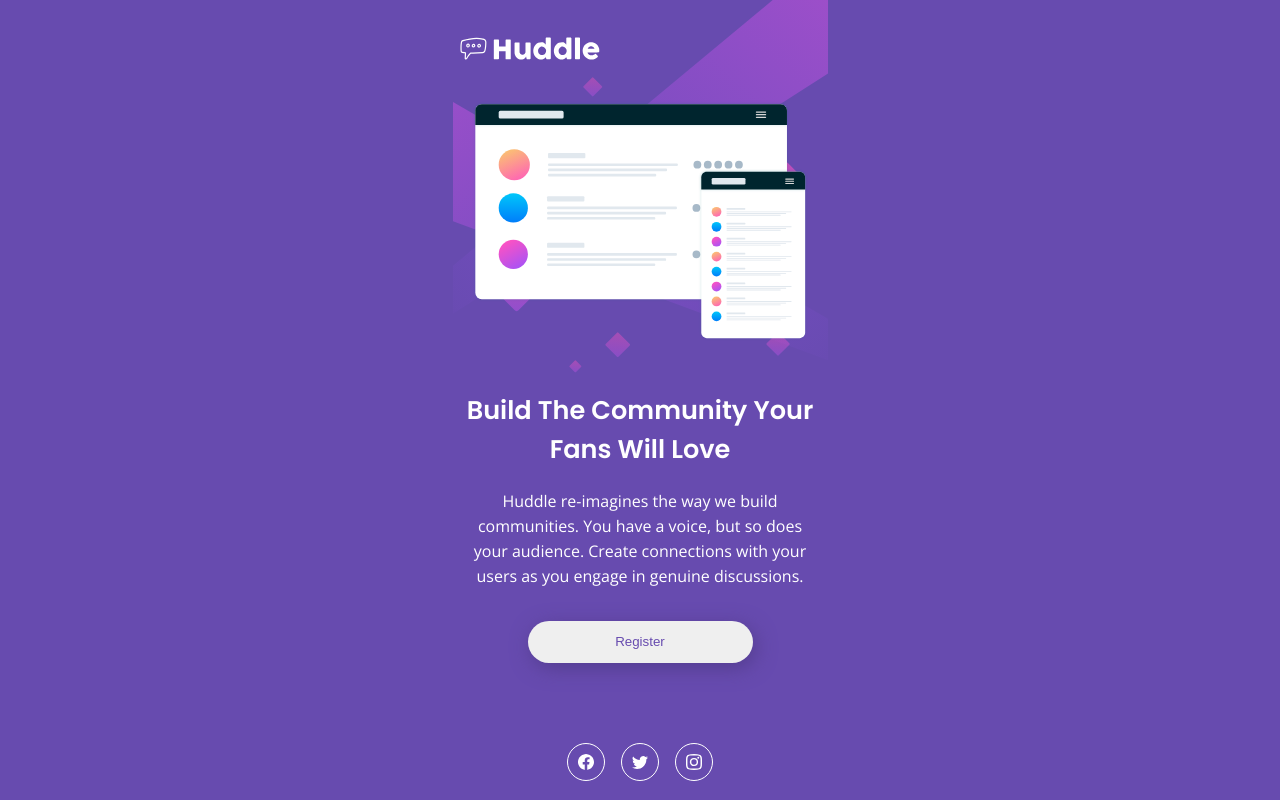
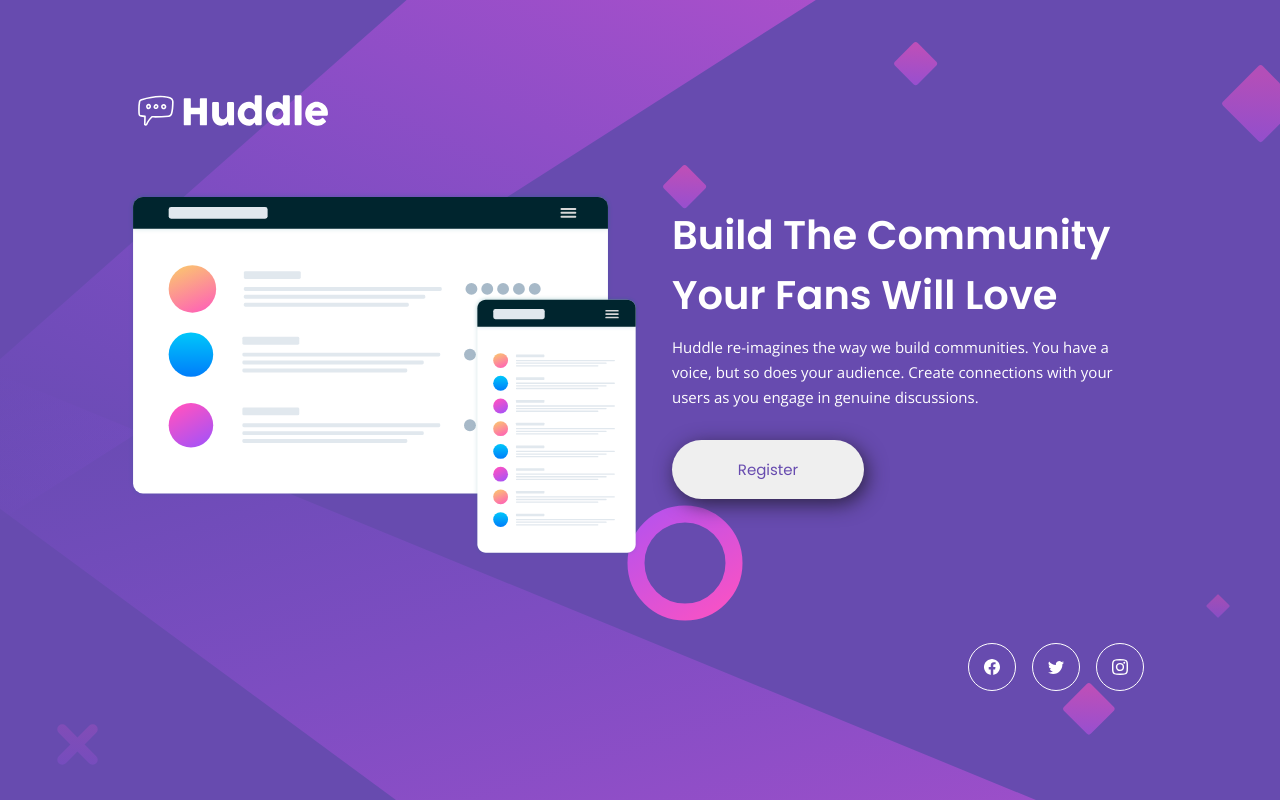
Before and after one commit to OscarAnillo/huddle-landing-page-fe, a React (Create React App) app: page / in a window 1280 px wide. Built offline with nearby package versions, Linux system fonts and the light colour scheme.

Commit message:
add desktop view and add row className in App

```diff
--- a/src/App.css
+++ b/src/App.css
@@ -7,9 +7,10 @@
 
 .App {
   text-align: center;
-  min-height: 100vh;
+  height: 100vh;
   background-color: hsl(257, 40%, 49%);
   background-image: url('/public/images/bg-mobile.svg');
+  background-size: contain;
   background-position: top;
   background-repeat: no-repeat;
   background-origin: border-box;
@@ -46,6 +47,7 @@ img {
 }
 
 /* Text component */
+
 .text {
   margin-top: 50px;
 }
@@ -88,3 +90,81 @@ img {
   padding: 10px 3px;
   margin: 0 .5em;
 }
+
+@media(min-width: 1024px) {
+  .App {
+    background-image: url('/public/images/bg-desktop.svg');
+    background-size: cover;
+    background-position: center;
+  }
+  .container {
+    width: 90%;
+    margin: auto;
+    max-width: 1024px;
+  }
+  .row {
+    display: flex;
+    align-items: center;
+    justify-content: space-between;
+    height: 90vh;
+  }
+
+  .row > div {
+    min-width: 50%;
+    height: 610px;
+  }
+
+  /* Image component  */
+  .img-box img {
+    width: 40%;
+    padding-bottom: 50px;
+  }
+  .img-box .img-bg {
+    background-image: url('/public/images/illustration-mockups.svg');
+    background-position: center;
+    background-repeat: no-repeat;
+    background-size: contain;
+    height: 370px;
+    width: 100%;
+  }
+
+  /* Text component */
+
+  .text {
+    margin-top: 120px;
+    text-align: left;
+    padding-left: 2em;
+  }
+
+  .text h1 {
+    font-size: 2.5rem;
+    padding-bottom: 10px;
+  }
+  .text p {
+    width: 100%;
+    margin: auto;
+    font-size: 15px;
+    padding-bottom: 2em;
+  }
+  .text button {
+    width: 40%;
+    padding: 1.2em 2em;
+    color: hsl(257, 40%, 49%);
+    box-shadow: 3px 5px 20px rgb(45, 35, 68);
+    margin-bottom: 80px;
+    font-family: 'Poppins', sans-serif;
+    font-size: 15px;
+    font-weight: 400;
+  }
+  .text div {
+    width: 100%;
+    margin: 4em auto 0px auto;
+    display: flex;
+    justify-content: flex-end;
+  }
+  .fb, .tr, .ig {
+    width: 40px;
+    padding: 15px 3px;
+  }
+
+}
--- a/src/App.js
+++ b/src/App.js
@@ -1,14 +1,18 @@
+import ImageComponent from './components/img-component';
+import TextComponent from './components/text-component';
 
 import './App.css';
-import ImageComponent from './components/img-component';
-import TextComponent from './components/text-component';
 
 function App() {
   return (
     <div className="App">
-      <div className="container">
-        <ImageComponent />
-        <TextComponent />
+      <div className="container row">
+        <div>
+          <ImageComponent />
+        </div>
+        <div>
+          <TextComponent />
+        </div>
       </div>
     </div>
   );
```
